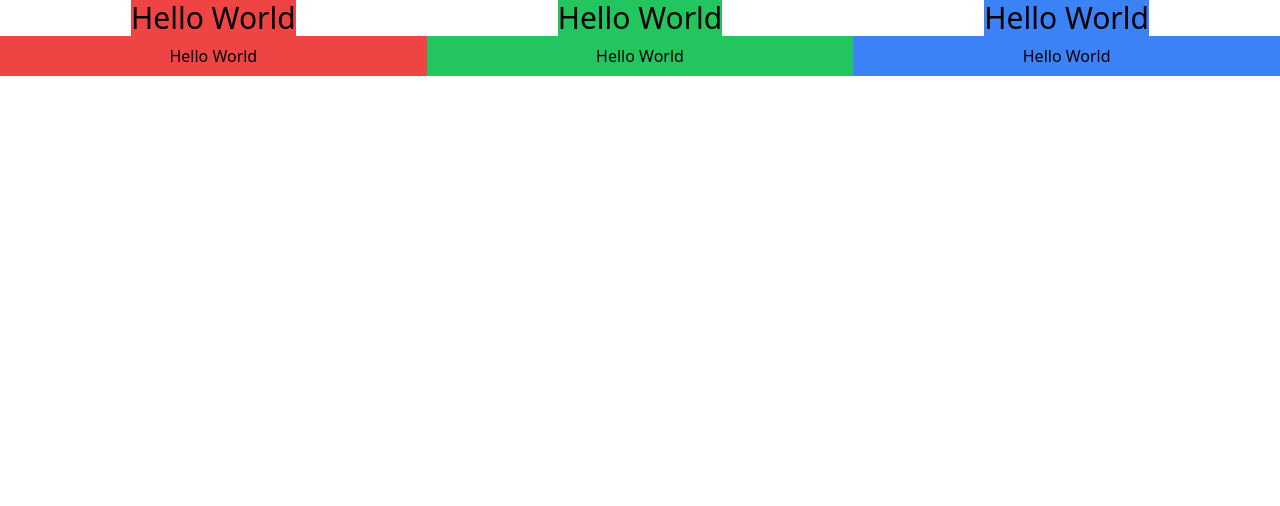
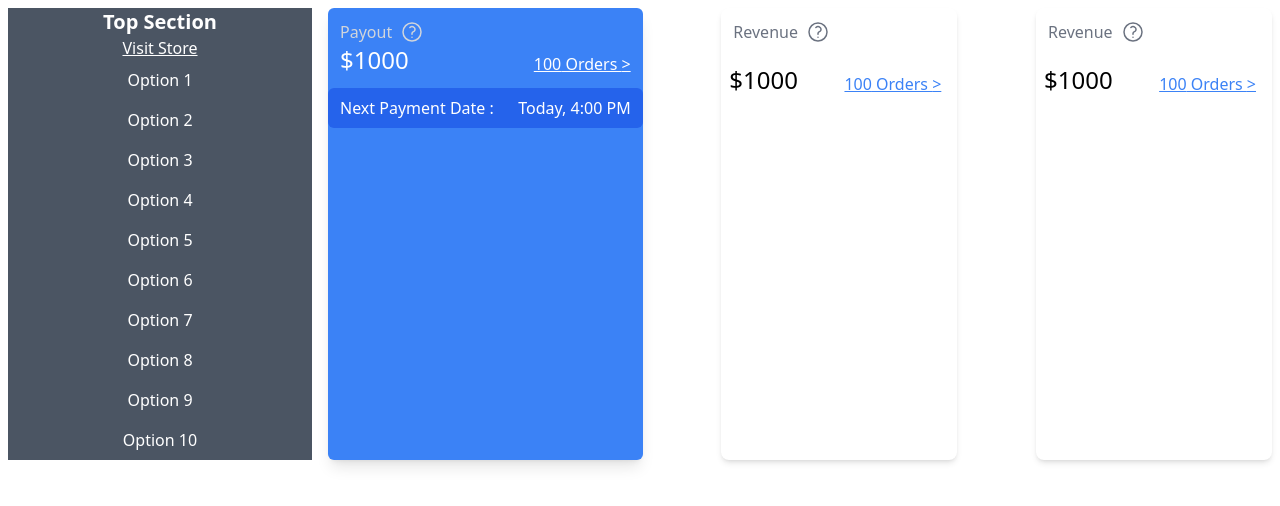
Before and after one commit to PawanKumar666/TailwindHeadstart, a React (Vite) app in the folder Tailwind-Practice/: page /shop in a window 1280 px wide. Shown: the top 506 px of the page. Built offline with nearby package versions, Linux system fonts and the light colour scheme.

Commit message:
Layout - ini

```diff
--- a/Tailwind-Practice/package.json
+++ b/Tailwind-Practice/package.json
@@ -11,7 +11,8 @@
   },
   "dependencies": {
     "react": "^18.3.1",
-    "react-dom": "^18.3.1"
+    "react-dom": "^18.3.1",
+    "react-router-dom": "^6.24.1"
   },
   "devDependencies": {
     "@types/react": "^18.3.3",
--- a/Tailwind-Practice/src/App.jsx
+++ b/Tailwind-Practice/src/App.jsx
@@ -1,7 +1,12 @@
 import Grid from './components/grid'
+import { BrowserRouter, Routes, Route } from 'react-router-dom'
+import ShopHome from './components/Shop/ShopHome';
 
 function App() {
     return (
+      <BrowserRouter>
+        <Routes>
+          <Route path="/" element={
             <>
               <div className="text-3xl flex justify-around">
                 <div className='bg-red-500'>
@@ -16,7 +21,11 @@ function App() {
               </div>
               <Grid />
             </>
-  )
+          } />
+          <Route path="/shop" element={<ShopHome />} />
+        </Routes>
+      </BrowserRouter>
+    );
 }
 
 export default App
--- /dev/null
+++ b/Tailwind-Practice/src/components/Shop/LeftPanel/LeftPanel.jsx
@@ -0,0 +1,11 @@
+import TopSection from './TopSection'
+import OptionsBar from './OptionsBar'
+
+export default function LeftPanel() {
+    return (
+        <div className='bg-gray-600 text-white text-center'>
+            <TopSection storeLink="https://www.google.com" />
+            <OptionsBar />
+        </div>
+    )
+}
--- /dev/null
+++ b/Tailwind-Practice/src/components/Shop/LeftPanel/OptionsBar.jsx
@@ -0,0 +1,16 @@
+export default function OptionsBar() {
+    return (
+        <div>
+            <h2 className="p-2">Option 1</h2>
+            <h2 className="p-2">Option 2</h2>
+            <h2 className="p-2">Option 3</h2>
+            <h2 className="p-2">Option 4</h2>
+            <h2 className="p-2">Option 5</h2>
+            <h2 className="p-2">Option 6</h2>
+            <h2 className="p-2">Option 7</h2>
+            <h2 className="p-2">Option 8</h2>
+            <h2 className="p-2">Option 9</h2>
+            <h2 className="p-2">Option 10</h2>
+        </div>
+    )
+}
--- /dev/null
+++ b/Tailwind-Practice/src/components/Shop/LeftPanel/TopSection.jsx
@@ -0,0 +1,8 @@
+export default function TopSection({storeLink}) {
+    return (
+        <div>
+            <h1 className="text-xl font-bold">Top Section</h1>
+            <a className="underline" href={storeLink}>Visit Store</a>
+        </div>
+    )
+}
--- /dev/null
+++ b/Tailwind-Practice/src/components/Shop/Overview/PayoutCard.jsx
@@ -0,0 +1,23 @@
+export default function PayoutCard({title, hasWarning, amount, numOrders, redirectToOrderLink, nextPaymentDate}){
+    return (
+        <div className="bg-blue-500 rounded-md shadow-lg w-1/3">
+            <div className="text-white p-3">
+                <div className="flex justify-left text-gray-300">
+                    <h1 className="pr-2">{title}</h1>
+                    {hasWarning && <svg xmlns="http://www.w3.org/2000/svg" fill="none" viewBox="0 0 24 24" strokeWidth={1.5} stroke="currentColor" className="size-6">
+  <path strokeLinecap="round" strokeLinejoin="round" d="M9.879 7.519c1.171-1.025 3.071-1.025 4.242 0 1.172 1.025 1.172 2.687 0 3.712-.203.179-.43.326-.67.442-.745.361-1.45.999-1.45 1.827v.75M21 12a9 9 0 1 1-18 0 9 9 0 0 1 18 0Zm-9 5.25h.008v.008H12v-.008Z" />
+</svg>
+}
+                </div>
+                <div className="flex justify-between">
+                    <h1 className="pr-2 text-2xl">{amount}</h1>
+                    <a href={redirectToOrderLink} className="underline pt-2">{numOrders} Orders {">"}</a>
+                </div>
+            </div>
+            <div className="flex justify-between rounded-md bg-blue-600 text-white px-3 py-2">
+                <h3>Next Payment Date :</h3>
+                <h3>{nextPaymentDate}</h3>
+            </div>
+        </div>
+    )
+}
--- /dev/null
+++ b/Tailwind-Practice/src/components/Shop/Overview/RevenueCard.jsx
@@ -0,0 +1,18 @@
+export default function RevenueCard({title, showWarning, amount, numOrders, redirectToOrderLink}) {
+    return (
+        <div className="bg-white rounded-lg shadow-md w-1/4">
+            <div className="flex justify-left p-3 text-gray-500">
+                <h1 className="pr-2">{title}</h1>
+                {showWarning &&
+                <svg xmlns="http://www.w3.org/2000/svg" fill="none" viewBox="0 0 24 24" strokeWidth={1.5} stroke="currentColor" className="size-6">
+                <path strokeLinecap="round" strokeLinejoin="round" d="M9.879 7.519c1.171-1.025 3.071-1.025 4.242 0 1.172 1.025 1.172 2.687 0 3.712-.203.179-.43.326-.67.442-.745.361-1.45.999-1.45 1.827v.75M21 12a9 9 0 1 1-18 0 9 9 0 0 1 18 0Zm-9 5.25h.008v.008H12v-.008Z" />
+                </svg>
+                }
+            </div>
+            <div className="flex justify-between p-2">
+                <h1 className="pr-2 text-2xl">{amount}</h1>
+                <a className="pr-2 text-blue-500 underline pt-2" href={redirectToOrderLink}>{numOrders} Orders {">"}</a>
+            </div>
+        </div>
+    )
+}
--- /dev/null
+++ b/Tailwind-Practice/src/components/Shop/ShopHome.jsx
@@ -0,0 +1,36 @@
+import RevenueCard from './Overview/RevenueCard';
+import PayoutCard from './Overview/PayoutCard';
+import LeftPanel from './LeftPanel/LeftPanel';
+
+function ShopHome(){
+    return (
+        <div className='grid grid-cols-8'>
+            <div className='p-2 col-span-2'>
+                <LeftPanel />
+            </div>
+            <div className='flex justify-between p-2 col-span-6'>
+                <PayoutCard
+                    title="Payout"
+                    hasWarning={true}
+                    amount="$1000"
+                    numOrders="100"
+                    redirectToOrderLink="https://www.google.com"
+                    nextPaymentDate="Today, 4:00 PM"/>
+                <RevenueCard
+                    title="Revenue"
+                    showWarning={true}
+                    amount="$1000"
+                    numOrders="100"
+                    redirectToOrderLink="https://www.google.com"/>
+                <RevenueCard
+                    title="Revenue"
+                    showWarning={true}
+                    amount="$1000"
+                    numOrders="100"
+                    redirectToOrderLink="https://www.google.com"/>
+                </div>
+        </div>
+    )
+}
+
+export default ShopHome;
```
Also changed, not shown: 1 other file (tests, documents, lock files or other folders). Lines whose indentation alone changed are shown as unchanged.
